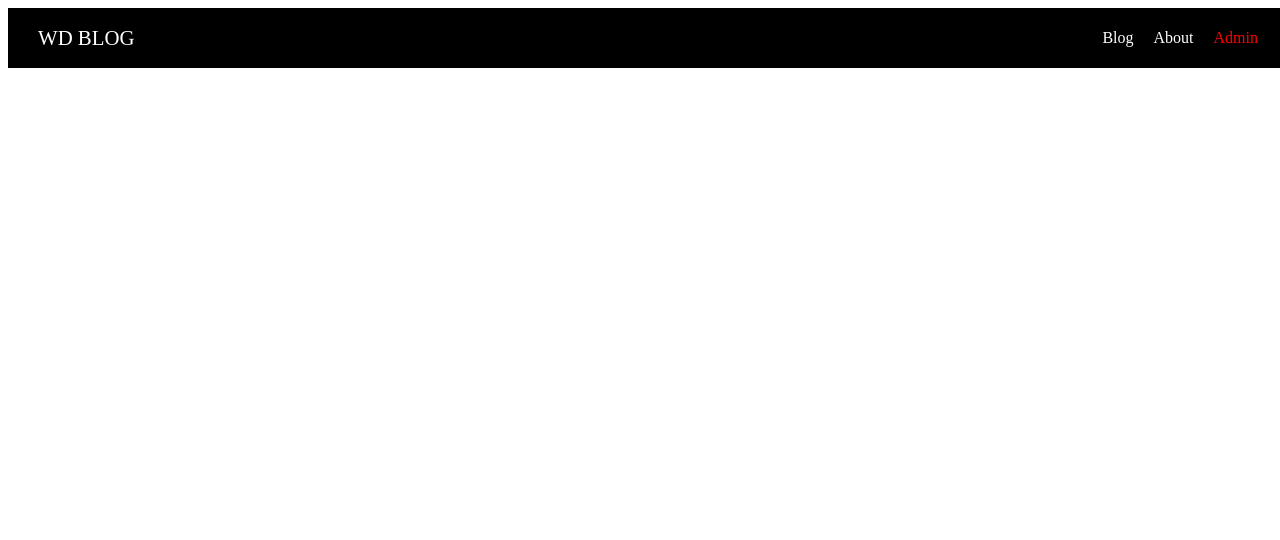
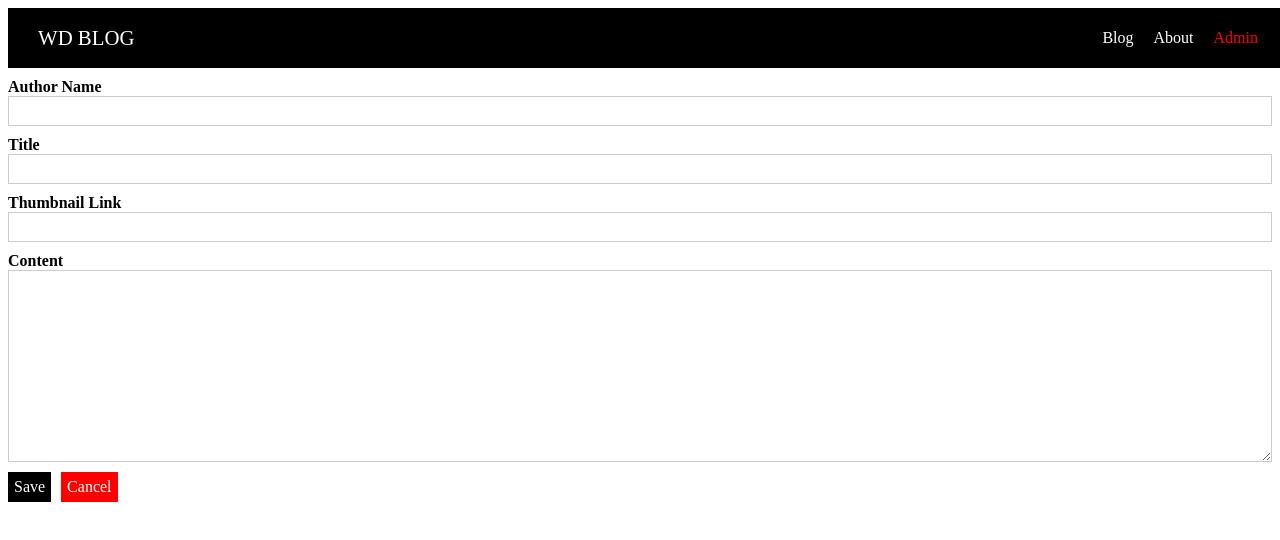
Before and after one commit to KanishkKalyani/nuxt-blog-app, a Nuxt app: page /admin/new-post in a window 1280 px wide. Shown: the top 540 px of the page. Built offline with nearby package versions, Linux system fonts and the light colour scheme.

Commit message:
admin section created with new post addition form

```diff
--- /dev/null
+++ b/components/UI/AppButton.vue
@@ -0,0 +1,60 @@
+<template>
+  <button class="button" :class="btnStyle" v-bind="$attrs" v-on="$listeners">
+    <slot />
+  </button>
+</template>
+
+<script>
+export default {
+  name: "AppButton",
+  props: {
+    btnStyle: {
+      type: String,
+      default: "",
+    },
+  },
+};
+</script>
+
+<style scoped>
+.button {
+  font: inherit;
+  background-color: black;
+  color: white;
+  padding: 5px;
+  cursor: pointer;
+  border: 1px solid black;
+}
+
+.button:hover,
+.button:active {
+  background-color: rgb(51, 51, 51);
+  border: 1px solid black;
+}
+
+.inverted {
+  background-color: white;
+  color: black;
+  border: 1px solid transparent;
+}
+
+.inverted:hover,
+.inverted:active {
+  color: #ccc;
+  background-color: white;
+  border: 1px solid transparent;
+}
+
+.cancel {
+  background-color: red;
+  color: white;
+  border: 1px solid transparent;
+}
+
+.cancel:hover,
+.cancel:active {
+  background-color: salmon;
+  border: 1px solid transparent;
+  color: white;
+}
+</style>
--- /dev/null
+++ b/components/UI/AppControlInput.vue
@@ -0,0 +1,60 @@
+<template>
+  <div class="input-control">
+    <label><slot /></label>
+    <input
+      v-if="controlType === 'input'"
+      v-bind="$attrs"
+      :value="value"
+      @input="$emit('input', $event.target.value)"
+    />
+    <textarea
+      v-if="controlType === 'textarea'"
+      rows="10"
+      :value="value"
+      @input="$emit('input', $event.target.value)"
+    ></textarea>
+  </div>
+</template>
+
+<script>
+export default {
+  name: "AppInputControl",
+  props: {
+    controlType: {
+      type: String,
+      default: "input",
+    },
+    value: {
+      type: String,
+      default: "",
+    },
+  },
+};
+</script>
+
+<style scoped>
+.input-control {
+  margin: 10px 0;
+}
+
+.input-control label {
+  display: block;
+  font-weight: bold;
+}
+
+.input-control input,
+.input-control textarea {
+  display: block;
+  width: 100%;
+  box-sizing: border-box;
+  font: inherit;
+  border: 1px solid #ccc;
+  padding: 5px;
+}
+
+.input-control input:focus,
+.input-control textarea:focus {
+  background-color: #eee;
+  outline: none;
+}
+</style>
--- a/pages/admin/index.vue
+++ b/pages/admin/index.vue
@@ -0,0 +1,37 @@
+<template>
+  <div class="admin-page">
+    <section class="new-post">
+      <button @click="$router.push('/admin/new-post')">Create Post</button>
+    </section>
+    <section class="existing-posts">
+      <h1>Existing Posts</h1>
+      <PostList />
+    </section>
+  </div>
+</template>
+
+<script>
+import PostList from "@/components/Posts/PostList";
+
+export default {
+  components: {
+    PostList,
+  },
+};
+</script>
+
+<style scoped>
+.admin-page {
+  padding: 20px;
+}
+
+.new-post {
+  text-align: center;
+  border-bottom: 2px solid #ccc;
+  padding-bottom: 10px;
+}
+
+.existing-posts h1 {
+  text-align: center;
+}
+</style>
--- /dev/null
+++ b/pages/admin/new-post/index.vue
@@ -0,0 +1,66 @@
+<template>
+  <div class="admin-new-post-page">
+    <section class="new-post-form">
+      <form @submit.prevent="onSave">
+        <AppControlInput v-model="editedPost.author">
+          Author Name
+        </AppControlInput>
+
+        <AppControlInput v-model="editedPost.title">Title</AppControlInput>
+
+        <AppControlInput v-model="editedPost.thumbnailLink">
+          Thumbnail Link
+        </AppControlInput>
+
+        <AppControlInput control-type="textarea" v-model="editedPost.content">
+          Content
+        </AppControlInput>
+
+        <AppButton type="submit">Save</AppButton>
+
+        <AppButton
+          type="button"
+          style="margin-left: 10px"
+          btn-style="cancel"
+          @click="onCancel"
+        >
+          Cancel
+        </AppButton>
+      </form>
+    </section>
+  </div>
+</template>
+
+<script>
+import AppControlInput from "@/components/UI/AppControlInput";
+import AppButton from "@/components/UI/AppButton";
+
+export default {
+  components: {
+    AppControlInput,
+    AppButton,
+  },
+  data() {
+    return {
+      editedPost: {
+        authoe: "",
+        title: "",
+        thumbnailLink: "",
+        content: "",
+      },
+    };
+  },
+
+  methods: {
+    onSave() {
+      // Save the post
+      console.log(this.editedPost);
+    },
+
+    onCancel() {
+      // Navigate back
+      this.$router.push("/admin");
+    },
+  },
+};
+</script>
```
Also changed, not shown: pages/admin/_postId/index.vue (added), pages/admin/auth/index.vue (added).
